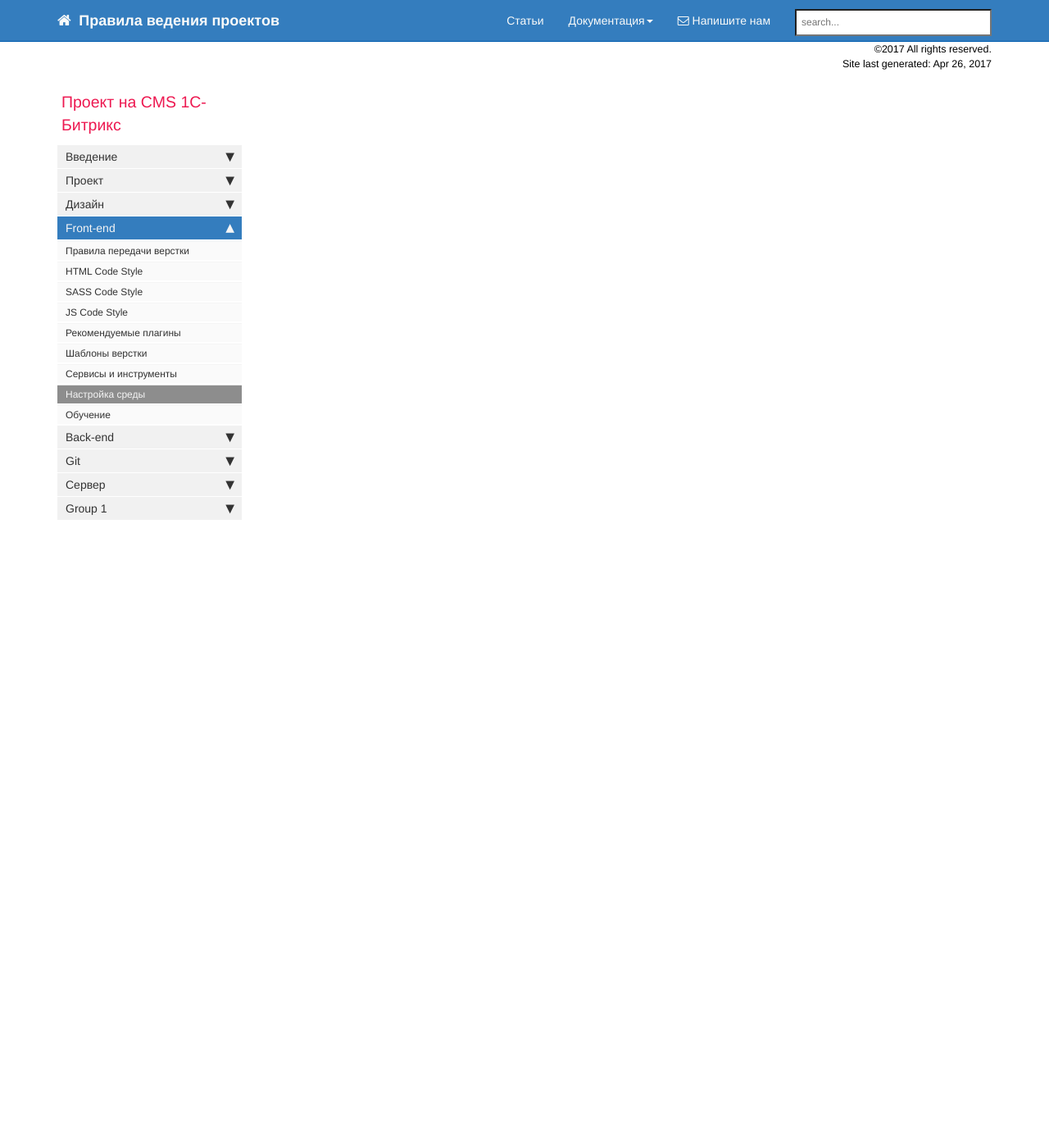
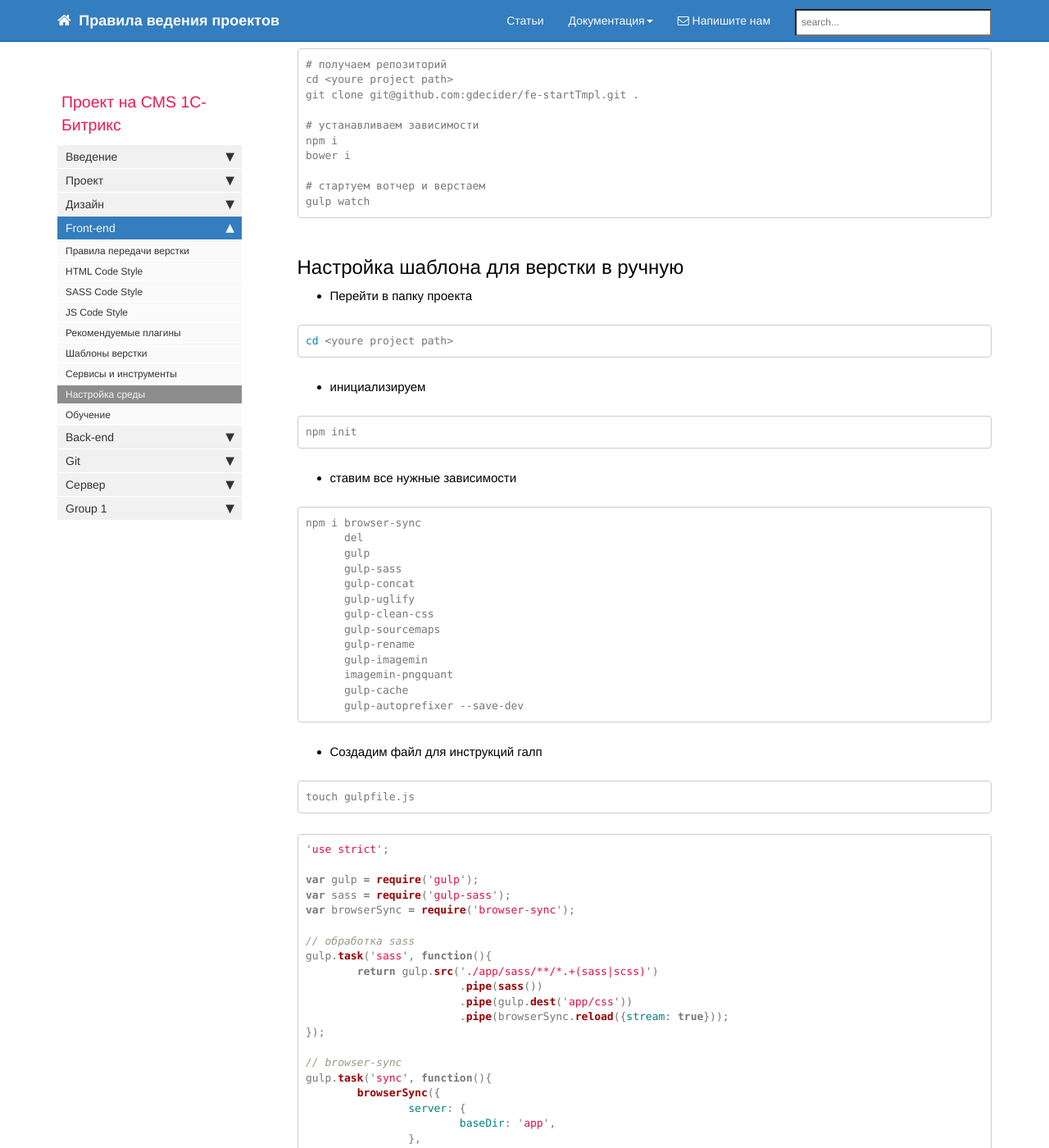
Before and after one commit to gdecider/gdecider.github.io, a Jekyll site: the page built from pages/bx/bx_front-setup.md, in a window 1280 px wide and 1400 px high, scrolled down 1256 px. Shown: the whole window at 82% size. Built offline with Jekyll 4.4.1, drawn with Linux system fonts in a browser that asks for light colours; nearby versions of some CDN libraries; comment, search, counter and statistics services are not loaded; some of the changed text lies outside the part shown.

Commit message:
настройка проекта

````diff
--- a/pages/bx/bx_front-setup.md
+++ b/pages/bx/bx_front-setup.md
@@ -51,3 +51,99 @@ npm uninstall -g gulp
 npm uninstall -g bower
 sudo apt-get remove --purge node
 ```
+
+## Получение и настройка шаблона для верстки
+
+{% include note.html content="Список deprecated плагинов для gulp и их альтернатива
+https://github.com/gulpjs/plugins/blob/master/src/blackList.json" %}
+
+```
+# получаем репозиторий
+cd <youre project path>
+git clone git@github.com:gdecider/fe-startTmpl.git .
+
+# устанавливаем зависимости
+npm i
+bower i
+
+# стартуем вотчер и верстаем
+gulp watch
+```
+
+## Настройка шаблона для верстки в ручную
+
+* Перейти в папку проекта
+
+```bash
+cd <youre project path>
+```
+
+* инициализируем
+
+```
+npm init
+```
+
+* ставим все нужные зависимости
+
+```
+npm i browser-sync
+      del
+      gulp
+      gulp-sass
+      gulp-concat
+      gulp-uglify
+      gulp-clean-css
+      gulp-sourcemaps
+      gulp-rename
+      gulp-imagemin
+      imagemin-pngquant
+      gulp-cache
+      gulp-autoprefixer --save-dev
+```
+* Создадим файл для инструкций галп
+
+```
+touch gulpfile.js
+```
+
+```js
+'use strict';
+
+var gulp = require('gulp');
+var sass = require('gulp-sass');
+var browserSync = require('browser-sync');
+
+// обработка sass
+gulp.task('sass', function(){
+	return gulp.src('./app/sass/**/*.+(sass|scss)')
+			.pipe(sass())
+			.pipe(gulp.dest('app/css'))
+			.pipe(browserSync.reload({stream: true}));
+});
+
+// browser-sync
+gulp.task('sync', function(){
+	browserSync({
+		server: {
+			baseDir: 'app',
+		},
+		notify: false
+	});
+});
+
+// watcher
+gulp.task('watch', ['sync', 'sass'], function(){
+	gulp.watch('./app/sass/**/*.+(sass|scss)', ['sass']);
+	gulp.watch('app/*.html', browserSync.reload);
+	gulp.watch('app/js/**/*.js', browserSync.reload);
+});
+```
+
+* bower создаем файл .bowerrc в корне проекта
+
+```
+{
+	"directory": "app/libs/"
+}
+```
````
